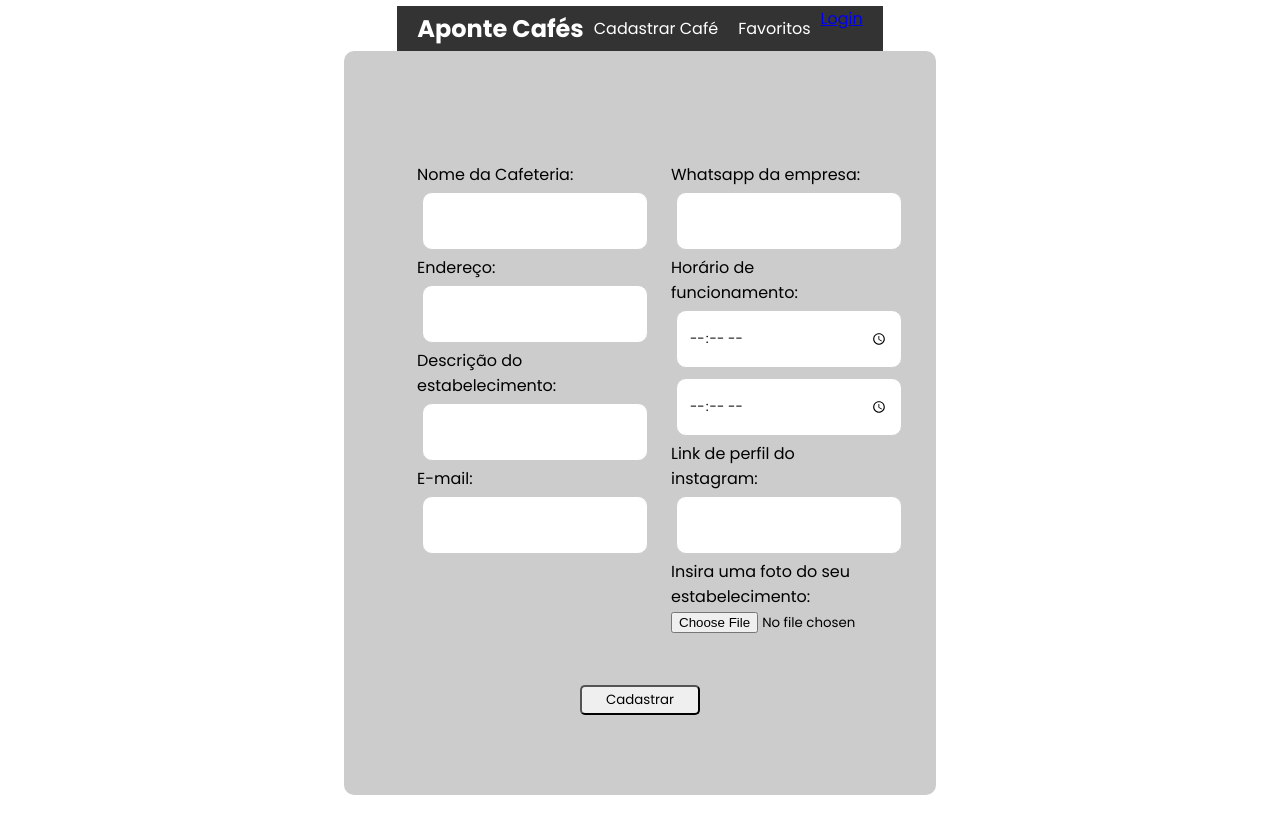
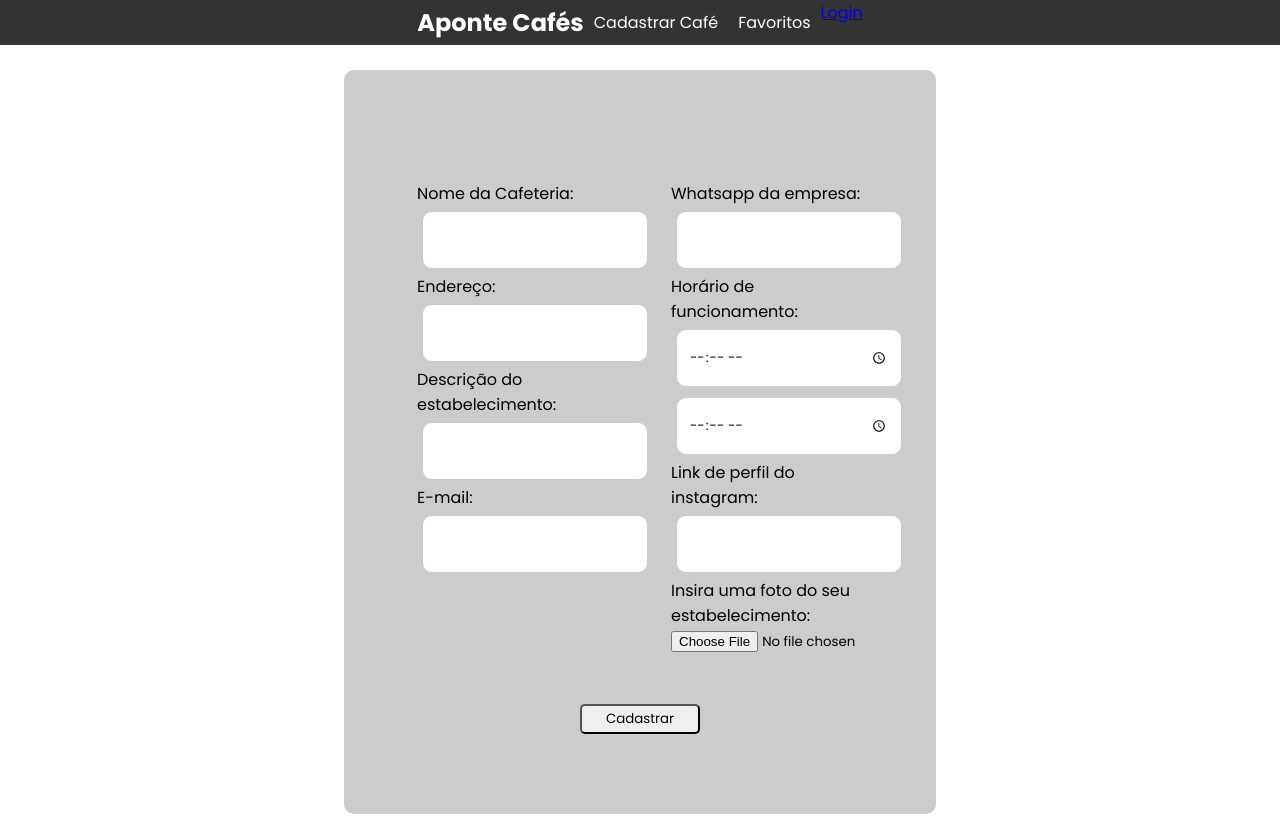
Before and after one commit to MatheusVelame/projetos2g3, a Django app: page /cadastro_cafeteria/ in a window 1280 px wide. Before the commit the page ends 795 px from the top, so only its background shows below. Run offline with Django 5.2, Linux system fonts and the light colour scheme.

Commit message:
ajeitando menu e erros

```diff
--- a/projeto/apps/models.py
+++ b/projeto/apps/models.py
@@ -28,7 +28,6 @@ class Cafe(models.Model):
             'horas_funcionamento': self.horas_funcionamento,
             'link_redesocial': self.link_redesocial,
             'foto_ambiente': self.foto_ambiente.url if self.foto_ambiente else None,
-            'ticket_medio': str(self.ticket_medio)  # Converte para string para ser compatível com o JSON
         }
 
 class Favorito(models.Model):
--- a/projeto/apps/static/css/cadastro_cafeteria.css
+++ b/projeto/apps/static/css/cadastro_cafeteria.css
@@ -7,10 +7,6 @@
 body{
     height: 100vh;
     background: linear-gradient(127deg, var(--cor-principal), var(--secondary));
-    display: flex;
-    align-items: center;
-    justify-content: center;
-    flex-direction: column;
 }
 
 
@@ -29,6 +25,7 @@ body{
     align-items: center;
     gap: 20px;
     border-radius: 10px;
+    margin: 25px;
 }
 
 .form-box1, .form-box2 {
@@ -58,3 +55,10 @@ input[type="text"], input[type="email"], input[type="tel"], input[type="url"], i
         flex-direction: column;
     }
 }
+
+.section {
+
+    display: flex;
+    align-items: center;
+    justify-content: center;
+}
--- a/projeto/apps/static/css/style_menu.css
+++ b/projeto/apps/static/css/style_menu.css
@@ -1,4 +1,4 @@
-/* style_menu.css */
+
 @import url('https://fonts.googleapis.com/css2?family=Poppins:wght@400;700&display=swap');
 
 body {
@@ -7,11 +7,11 @@ body {
     font-family: 'Poppins', sans-serif;
 }
 
-header .cabecalho {
+.cabecalho {
     background-color: #333; /* Cor de fundo do cabeçalho */
     color: #ffffff; /* Cor do texto */
     display: flex;
-    justify-content: space-between; /* Espaçar o logotipo e o menu */
+    justify-content: center; /* Espaçar o logotipo e o menu */
     align-items: center;
     padding: 0 20px; /* Preenchimento horizontal */
 }
--- a/projeto/apps/templates/cadastro_cafeteria.html
+++ b/projeto/apps/templates/cadastro_cafeteria.html
@@ -2,11 +2,9 @@
 {% block content %}
 {% load static %}
 
-<head>
-  <title>Cadastro de Cafeteria</title>
 <link rel="stylesheet" href="{% static '../static/css/cadastro_cafeteria.css' %}">
-</head>
-<div>
+
+<section class="section">
   <div class="container">
     <div class="form-outter">
       <div class = "form-box1" id = "form1">
@@ -30,41 +28,31 @@
             <label for="email">E-mail:</label><br>
             <input type="email" id="email" name="email" required><br>
           </div>
-
         </form>
         </div>
-
         <div class = "form-box2" id = "form2">
           <form action="#" enctype="multipart/form-data">
             <div class="campo">
               <label for="whatsapp">Whatsapp da empresa:</label>
               <input type="tel" id="whatsapp" name="whatsapp" pattern="9[0-9]{4}-[0-9]{4}">
             </div>
-
             <div class="campo">
               <label for="horas_funcionamento">Horário de funcionamento:</label><br>
               <input type="time" id="horas_funcionamento" name="horas_funcionamento" required><br>
               <input type="time" id="horas_funcionamento" name="horas_funcionamento" required><br>
             </div>
-
             <div class="campo">
               <label for="linkredesocial">Link de perfil do instagram:</label><br>
               <input type="url" id="link" name="link" required><br>
             </div>
-
             <div class="campo">
               <label for = "foto_ambiente">Insira uma foto do seu estabelecimento:</label>
               <input type="file" id="foto_ambiente" name="foto_ambiente" accept="image/*">
             </div>
-
           </form>
-
         </div>
       </div>
-
       <button type="submit" class = "cadastrar">Cadastrar</button>
-
     </div>
-</div>
-</html>
+</section>
 {% endblock %}
--- a/projeto/apps/templates/login.html
+++ b/projeto/apps/templates/login.html
@@ -3,7 +3,7 @@
 {% load static %}
 
 <link rel="stylesheet" href="{% static '../static/css/style_login.css' %}">
-<section>
+<section class="section">
     <div class="container">
         <h1>Entrar no Aponte Cafés</h1>
         <form class="login" method="post">
```
Also changed, not shown: projeto/apps/static/css/style_login.css (+8 -4 lines). Lines whose indentation alone changed are shown as unchanged.
